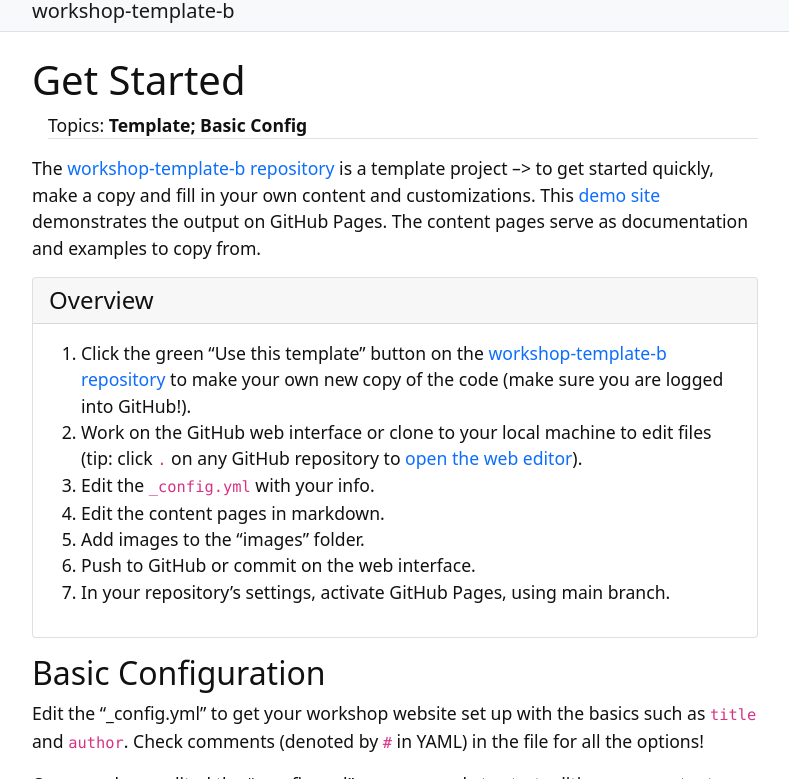
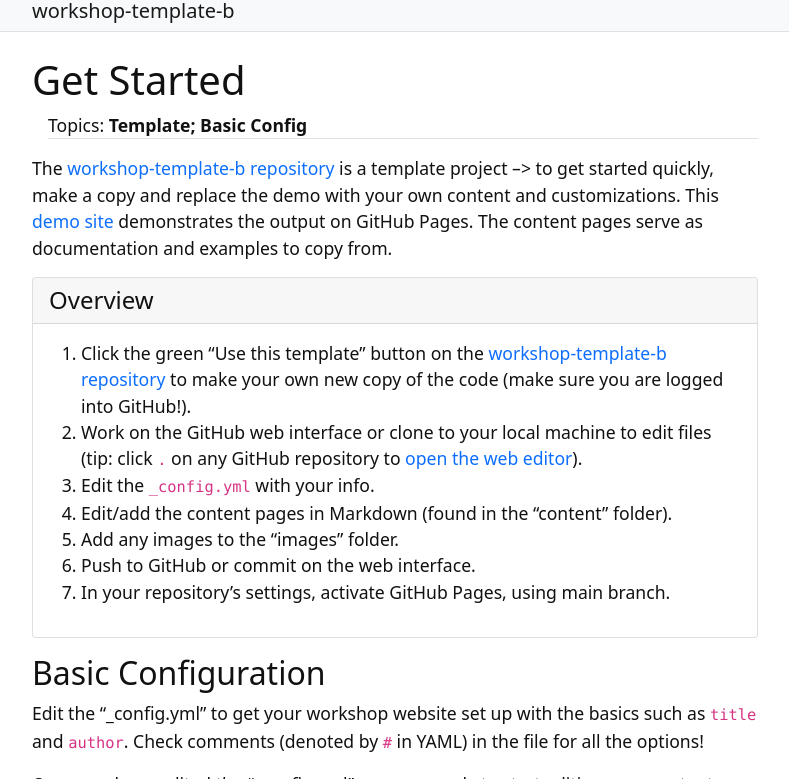
Before and after one commit to evanwill/workshop-template-b, a Jekyll site: the page built from content/2-lesson.md, in a window 1280 px wide and 900 px high, cut to the strip 121-900 px from the top of the window. Shown: the whole strip, without its empty margins (245-1034 px from the left). Built offline with Jekyll 4.4.1, drawn with Linux system fonts in a browser that asks for light colours.

```diff
--- a/content/2-lesson.md
+++ b/content/2-lesson.md
@@ -4,7 +4,7 @@ nav: Start
 topics: Template; Basic Config
 ---
 
-The [workshop-template-b repository](https://github.com/evanwill/workshop-template-b) is a template project --> to get started quickly, make a copy and fill in your own content and customizations.
+The [workshop-template-b repository](https://github.com/evanwill/workshop-template-b) is a template project --> to get started quickly, make a copy and replace the demo with your own content and customizations.
 This [demo site](https://evanwill.github.io/workshop-template-b/) demonstrates the output on GitHub Pages.
 The content pages serve as documentation and examples to copy from.
 
@@ -12,8 +12,8 @@ The content pages serve as documentation and examples to copy from.
 1. Click the green "Use this template" button on the [workshop-template-b repository](https://github.com/evanwill/workshop-template-b) to make your own new copy of the code (make sure you are logged into GitHub!).
 2. Work on the GitHub web interface or clone to your local machine to edit files (tip: click `.` on any GitHub repository to [open the web editor](https://docs.github.com/en/codespaces/the-githubdev-web-based-editor)).
 3. Edit the `_config.yml` with your info.
-4. Edit the content pages in markdown.
-5. Add images to the "images" folder.
+4. Edit/add the content pages in Markdown (found in the "content" folder).
+5. Add any images to the "images" folder.
 5. Push to GitHub or commit on the web interface.
 6. In your repository's settings, activate GitHub Pages, using main branch.{% endcapture %}
 {% include card.html header="Overview" text=text %}
```
Also changed, not shown: content/3-lesson.md (+0 -4 lines), README.md.
